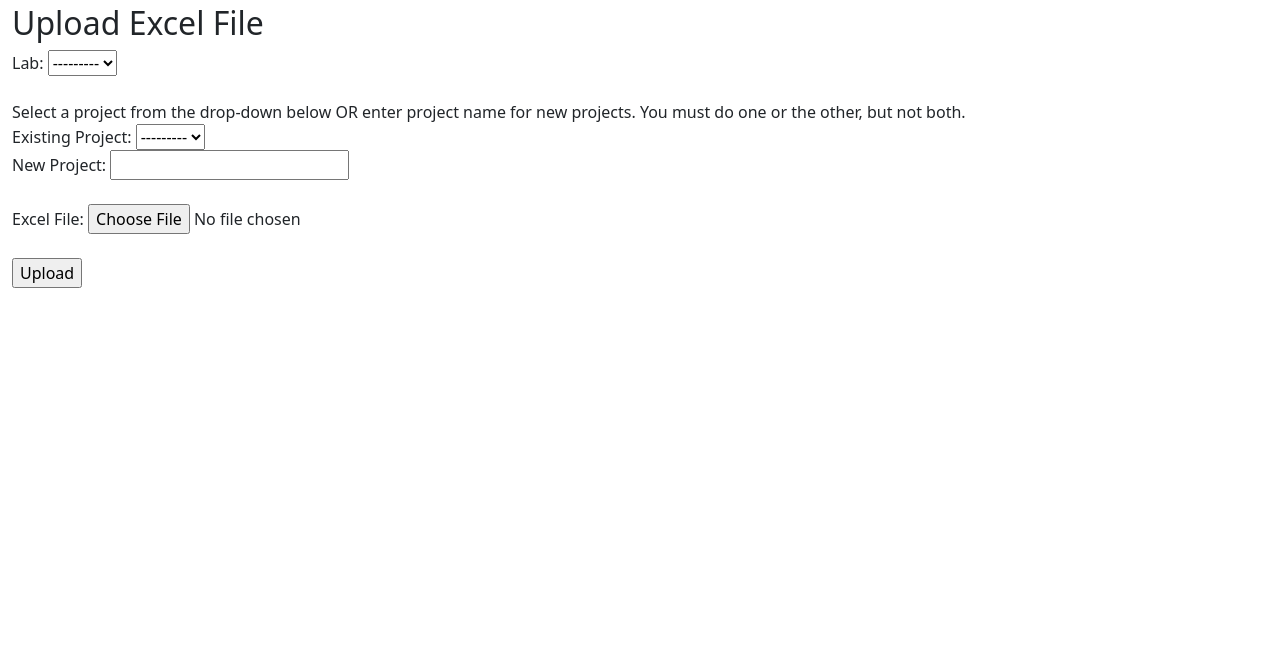
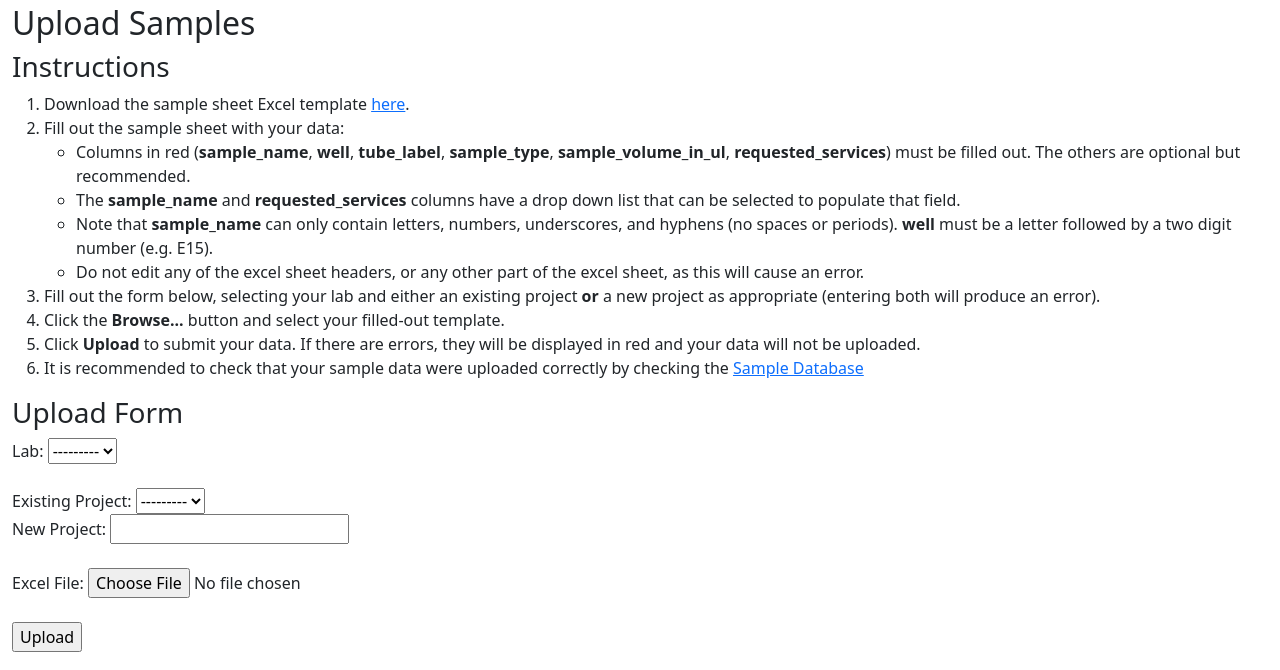
Before and after one commit to BFSSI-Bioinformatics-Lab/bmh_sample_tracker, a Django app: page /sample_database/upload/ in a window 1280 px wide. Shown: the part 56-726 px from the top of the page. Run offline with Django 4.2, Linux system fonts and the light colour scheme; the visitor is signed in with stand-in values (Sample User, id 1); data that the repository does not hold is empty; parts of the project's set-up code (start-up, migrations or seed data) failed here and were passed over; some libraries are stand-ins or nearby versions.

Commit message:
add template and instructions

```diff
--- a/sample_database/templates/sample_database/upload.html
+++ b/sample_database/templates/sample_database/upload.html
@@ -1,14 +1,35 @@
-{% extends 'base.html' %} {% block content %}
-    <h2>Upload Excel File</h2>
+{% extends 'base.html' %}
+{% load static %}
+{% block content %}
+    <h2>Upload Samples</h2>
+
+    <h3>Instructions</h3>
+<div>
+    <ol>
+    <li>Download the sample sheet Excel template <a href="{% static 'sample_sheet.xlsx' %}">here</a>.</li>
+    <li>Fill out the sample sheet with your data:
+        <ul>
+            <li>Columns in red (<b>sample_name</b>, <b>well</b>, <b>tube_label</b>, <b>sample_type</b>, <b>sample_volume_in_ul</b>, <b>requested_services</b>) must be filled out. The others are optional but recommended.</li>
+            <li>The <b>sample_name</b> and <b>requested_services</b> columns have a drop down list that can be selected to populate that field.</li>
+            <li>Note that <b>sample_name</b> can only contain letters, numbers, underscores, and hyphens (no spaces or periods). <b>well</b> must be a letter followed by a two digit number (e.g. E15).</li>
+            <li>Do not edit any of the excel sheet headers, or any other part of the excel sheet, as this will cause an error.</li>
+        </ul>
+    </li>
+    <li>Fill out the form below, selecting your lab and either an existing project <b>or</b> a new project as appropriate (entering both will produce an error).</li>
+    <li>Click the <b>Browse...</b> button and select your filled-out template.</li>
+    <li>Click <b>Upload</b> to submit your data. If there are errors, they will be displayed in red and your data will not be uploaded.</li>
+    <li>It is recommended to check that your sample data were uploaded correctly by checking the <a href="{% url 'sample_database:sample-db' %}">Sample Database</a></li>
+    </ol>
+</div>
+
+    <h3>Upload Form</h3>
+
     <form method="post" enctype="multipart/form-data" action="{% url 'sample_database:upload-form' %}">
         {% csrf_token %}
         <div>
             {{ form.lab.label_tag }} {{ form.lab }}
         </div>
         <br>
-        <div>
-            Select a project from the drop-down below OR enter project name for new projects. You must do one or the other, but not both.
-        </div>
         <div>
             {{ form.bmh_project.label_tag }} {{ form.bmh_project }}
         </div>
```
Also changed, not shown: 1 other file.
